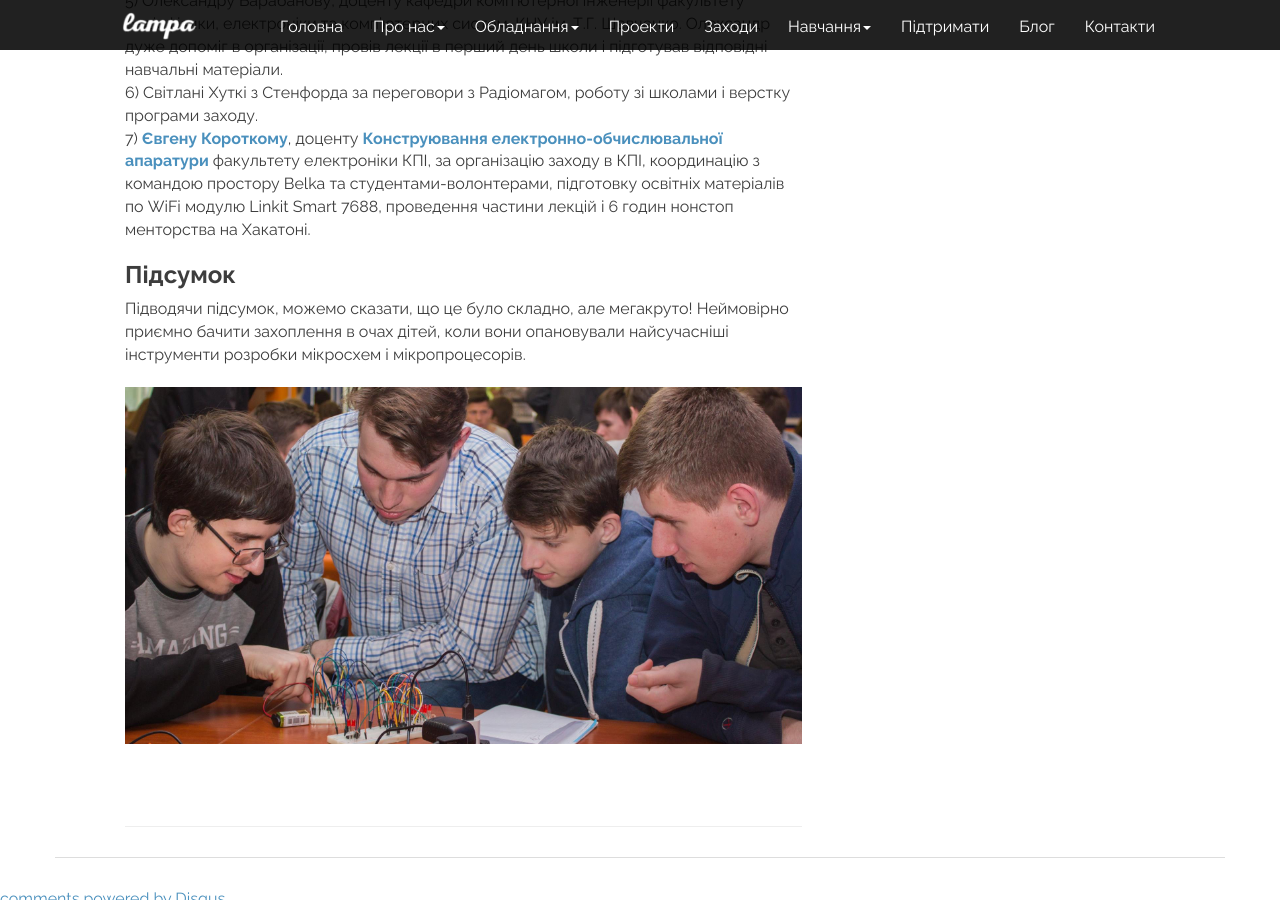
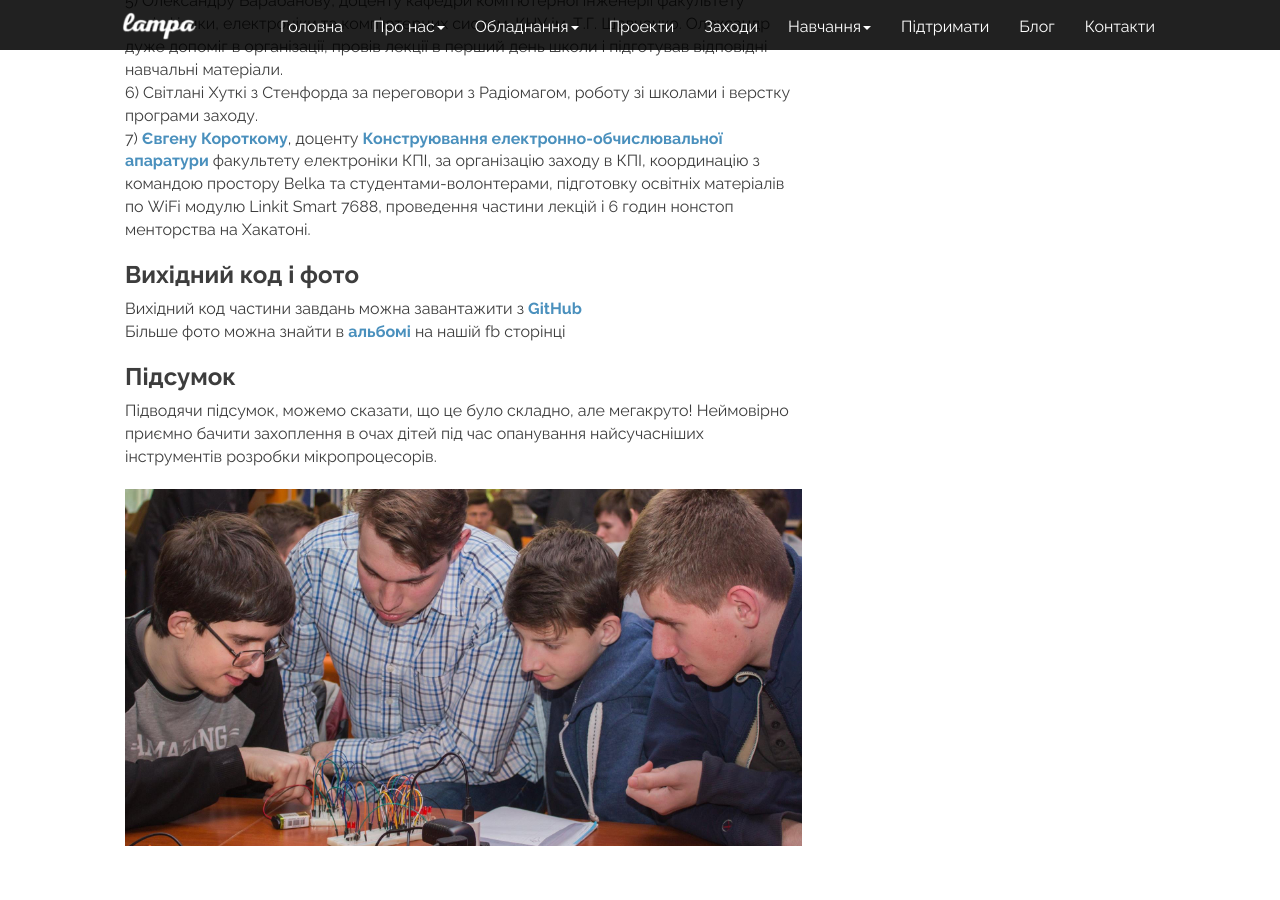
Before and after one commit to LampaLab/lampalab.github.io, a Jekyll site: the page built from _posts/events/2019-01-04-microschool.md, in a window 1280 px wide and 900 px high, scrolled down 3250 px. Built offline with Jekyll 4.4.1, drawn with Linux system fonts in a browser that asks for light colours; nearby versions of some CDN libraries; library files that are not in the unit come from our copies; comment, search, counter and statistics services are not loaded.

Commit message:
Minor modifications

```diff
--- a/_posts/events/2019-01-04-microschool.md
+++ b/_posts/events/2019-01-04-microschool.md
@@ -54,8 +54,14 @@ category: [fpga, event]
 6) Світлані Хуткі з Стенфорда за переговори з Радіомагом, роботу зі школами і верстку програми заходу.
 7) **[Євгену Короткому](https://www.facebook.com/korotkiy.eugene){:target="_blank"}**, доценту **[Конструювання електронно-обчислювальної апаратури](http://keoa.kpi.ua){:target="_blank"}** факультету електроніки КПІ, за організацію заходу в КПІ, координацію з командою простору Belka та студентами-волонтерами, підготовку освітніх матеріалів по WiFi модулю Linkit Smart 7688, проведення частини лекцій і 6 годин нонстоп менторства на Хакатоні.
 
+### Вихідний код і фото
+
+Вихідний код частини завдань можна завантажити з **[GitHub](https://github.com/yuri-panchul/2017-kiev){:target="_blank"}**
+
+Більше фото можна знайти в **[альбомі](https://www.facebook.com/pg/lampa.kpi/photos/?tab=album&album_id=1849256831999863){:target="_blank"}** на нашій fb сторінці
+
 ### Підсумок
 
-Підводячи підсумок, можемо сказати, що це було складно, але мегакруто! Неймовірно приємно бачити захоплення в очах дітей, коли вони опановували найсучасніші інструменти розробки мікросхем і мікропроцесорів.
+Підводячи підсумок, можемо сказати, що це було складно, але мегакруто! Неймовірно приємно бачити захоплення в очах дітей під час опанування найсучасніших інструментів розробки мікропроцесорів.
 
 ![](/img/events/microschool/micro4.jpg)
```
